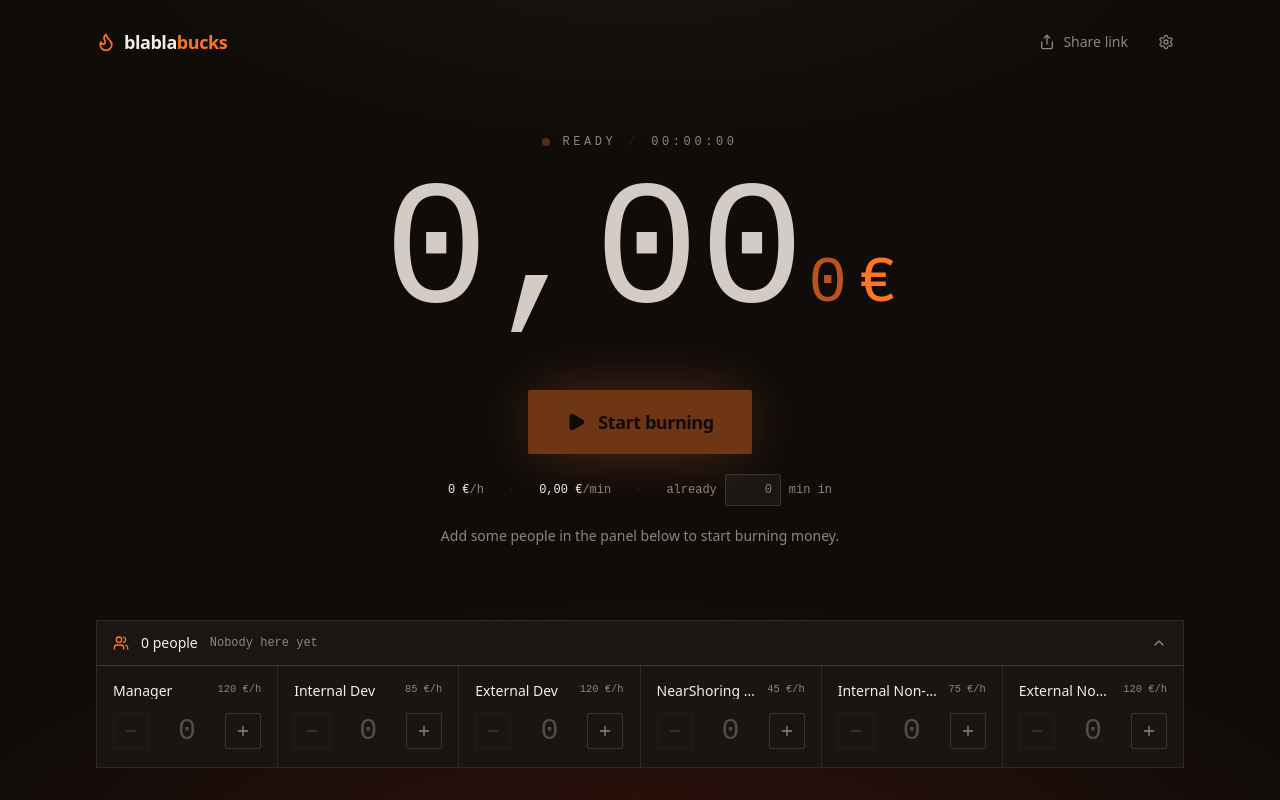
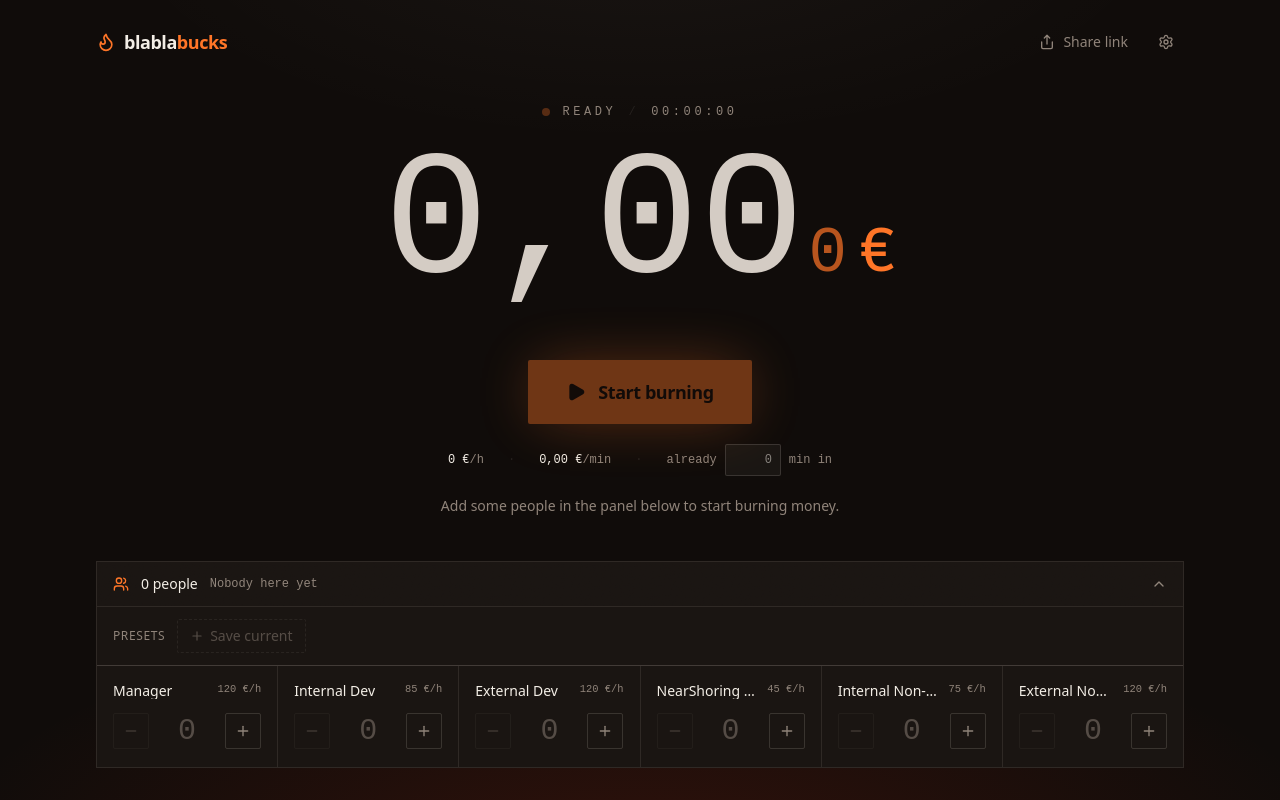
Before and after one commit to TheCodeOne/blablabucks, a React (Vite) app: page / in a window 1280 px wide. Built offline with nearby package versions, Linux system fonts and the light colour scheme.

Commit message:
feat: Add Team Presets functionality

```diff
--- a/src/App.tsx
+++ b/src/App.tsx
@@ -207,6 +207,10 @@
           rates={m.rates}
           maxHeadcount={m.maxHeadcount}
           onChange={m.changeHeadcount}
+          teams={m.teams}
+          onLoadTeam={m.loadTeam}
+          onSaveTeam={m.saveTeam}
+          onDeleteTeam={m.deleteTeam}
         />
       </footer>
     </div>
--- a/src/components/quick-settings.tsx
+++ b/src/components/quick-settings.tsx
@@ -1,7 +1,8 @@
-import { useId } from 'react'
+import { useId, useState } from 'react'
 import { AnimatePresence, motion } from 'motion/react'
-import { ChevronUpIcon, MinusIcon, PlusIcon, UsersIcon } from 'lucide-react'
+import { ChevronUpIcon, MinusIcon, PlusIcon, UsersIcon, Trash2Icon } from 'lucide-react'
 import { CATEGORIES, type CategoryId, type Headcounts, type Rates } from '@/domain/categories'
+import { type TeamPreset } from '@/domain/teams'
 import { formatRate } from '@/lib/format'
 import { usePersistentState } from '@/lib/use-persistent-state'
 import { cn } from '@/lib/utils'
@@ -12,6 +13,10 @@
   maxHeadcount: number
   onChange: (id: CategoryId, delta: number) => void
   readOnly?: boolean
+  teams?: TeamPreset[]
+  onLoadTeam?: (headcounts: Headcounts) => void
+  onSaveTeam?: (name: string) => void
+  onDeleteTeam?: (id: string) => void
 }
 
 /** Open by default on wide screens, collapsed on phones; the user's choice is remembered. */
@@ -22,7 +27,7 @@
  * Headcount per Category with +/- controls. Live: changes apply to a running meeting immediately.
  * Collapsible; the collapsed bar summarizes who's in the room.
  */
-export function QuickSettings({ headcounts, rates, maxHeadcount, onChange, readOnly }: Props) {
+export function QuickSettings({ headcounts, rates, maxHeadcount, onChange, readOnly, teams = [], onLoadTeam, onSaveTeam, onDeleteTeam }: Props) {
   const [open, setOpen] = usePersistentState<boolean>(
     'bbb.quickSettingsOpen.v1',
     defaultOpen(),
@@ -70,6 +75,31 @@
             transition={{ type: 'spring', stiffness: 380, damping: 36, opacity: { duration: 0.15 } }}
             className="overflow-hidden"
           >
+            {!readOnly && (
+              <div className="flex flex-wrap items-center gap-2 border-t border-border bg-card p-3 sm:px-4">
+                <span className="mr-1 text-xs font-medium uppercase tracking-wider text-ash">Presets</span>
+                {teams.map((team) => (
+                  <div key={team.id} className="flex items-center">
+                    <button
+                      type="button"
+                      onClick={() => onLoadTeam?.(team.headcounts)}
+                      className="rounded-l-lg border border-input bg-card px-3 py-1.5 text-sm transition-colors hover:bg-accent hover:text-foreground focus-visible:outline-none focus-visible:ring-2 focus-visible:ring-ring"
+                    >
+                      {team.name}
+                    </button>
+                    <button
+                      type="button"
+                      onClick={() => onDeleteTeam?.(team.id)}
+                      className="flex items-center rounded-r-lg border border-l-0 border-input bg-card px-2 py-1.5 text-ash transition-colors hover:bg-destructive hover:text-destructive-foreground focus-visible:outline-none focus-visible:ring-2 focus-visible:ring-ring"
+                      title="Delete team"
+                    >
+                      <Trash2Icon className="size-3.5" />
+                    </button>
+                  </div>
+                ))}
+                <SaveTeamButton onSave={onSaveTeam} disabled={total === 0} />
+              </div>
+            )}
             <ul className="grid grid-cols-1 gap-px border-t border-border bg-border sm:grid-cols-2 md:grid-cols-3 xl:grid-cols-6">
               {CATEGORIES.map((c) => (
                 <CategoryRow
@@ -181,3 +211,64 @@
     </motion.button>
   )
 }
+
+function SaveTeamButton({ onSave, disabled }: { onSave?: (name: string) => void; disabled: boolean }) {
+  const [editing, setEditing] = useState(false)
+  const [name, setName] = useState('')
+
+  if (!onSave) return null
+
+  if (editing) {
+    return (
+      <form
+        onSubmit={(e) => {
+          e.preventDefault()
+          if (name.trim()) {
+            onSave(name.trim())
+            setEditing(false)
+            setName('')
+          }
+        }}
+        className="flex items-center"
+      >
+        <input
+          autoFocus
+          type="text"
+          value={name}
+          onChange={(e) => setName(e.target.value)}
+          onKeyDown={(e) => {
+            if (e.key === 'Escape') {
+              setEditing(false)
+              setName('')
+            }
+          }}
+          onBlur={() => {
+            // Delay to allow submit to process
+            setTimeout(() => setEditing(false), 150)
+          }}
+          placeholder="Preset name..."
+          className="h-[34px] w-32 rounded-l-lg border border-input bg-card px-2 text-sm focus-visible:border-ring focus-visible:ring-2 focus-visible:ring-ring/50 focus-visible:outline-none"
+        />
+        <button
+          type="submit"
+          disabled={!name.trim()}
+          className="flex h-[34px] items-center rounded-r-lg border border-l-0 border-input bg-card px-2.5 text-sm transition-colors hover:bg-emerald-500/20 hover:text-emerald-500 disabled:opacity-50"
+        >
+          Save
+        </button>
+      </form>
+    )
+  }
+
+  return (
+    <button
+      type="button"
+      onClick={() => setEditing(true)}
+      disabled={disabled}
+      className="flex items-center gap-1.5 rounded-lg border border-dashed border-input bg-transparent px-3 py-1.5 text-sm text-ash transition-colors hover:border-ember/50 hover:text-ember focus-visible:outline-none focus-visible:ring-2 focus-visible:ring-ring disabled:opacity-50"
+    >
+      <PlusIcon className="size-3.5" />
+      Save current
+    </button>
+  )
+}
--- /dev/null
+++ b/src/domain/teams.ts
@@ -0,0 +1,7 @@
+import { type Headcounts } from './categories'
+
+export type TeamPreset = {
+  id: string
+  name: string
+  headcounts: Headcounts
+}
--- a/src/hooks/use-meeting.ts
+++ b/src/hooks/use-meeting.ts
@@ -15,6 +15,7 @@
   start as startSession,
   type Session,
 } from '@/domain/session'
+import { type TeamPreset } from '@/domain/teams'
 import { usePersistentState } from '@/lib/use-persistent-state'
 
 const MAX_HEADCOUNT = 99
@@ -46,6 +47,24 @@
   return s as Session
 }
 
+function sanitizeTeams(raw: unknown): TeamPreset[] {
+  if (!Array.isArray(raw)) return []
+  return raw
+    .map((t) => {
+      if (!t || typeof t !== 'object') return null
+      return {
+        id: String((t as Record<string, unknown>).id || crypto.randomUUID()),
+        name: String((t as Record<string, unknown>).name || 'Unnamed Team'),
+        headcounts: sanitizeRecord(
+          (t as Record<string, unknown>).headcounts,
+          EMPTY_HEADCOUNTS,
+          clampHeadcount,
+        ),
+      }
+    })
+    .filter(Boolean) as TeamPreset[]
+}
+
 /** All meeting state, persisted to localStorage so a reload or tab switch loses nothing. */
 export function useMeeting() {
   const [rates, setRatesRaw] = usePersistentState<Rates>('bbb.rates.v1', DEFAULT_RATES, (r) =>
@@ -65,6 +84,11 @@
     'bbb.elapsedMinutes.v1',
     0,
     (r) => (isNum(r) ? Math.max(0, Math.round(r)) : 0),
+  )
+  const [teams, setTeams] = usePersistentState<TeamPreset[]>(
+    'bbb.teams.v1',
+    [],
+    sanitizeTeams,
   )
 
   const currentBurnRate = burnRatePerHour(headcounts, rates)
@@ -93,6 +117,29 @@
     [headcounts, setRatesRaw, applyRate],
   )
 
+  const loadTeam = useCallback(
+    (teamHeadcounts: Headcounts) => {
+      const clean = sanitizeRecord(teamHeadcounts, EMPTY_HEADCOUNTS, clampHeadcount)
+      setHeadcountsRaw(clean)
+      applyRate(burnRatePerHour(clean, rates))
+    },
+    [rates, setHeadcountsRaw, applyRate],
+  )
+
+  const saveTeam = useCallback(
+    (name: string) => {
+      setTeams((t) => [...t, { id: crypto.randomUUID(), name, headcounts }])
+    },
+    [headcounts, setTeams],
+  )
+
+  const deleteTeam = useCallback(
+    (id: string) => {
+      setTeams((t) => t.filter((team) => team.id !== id))
+    },
+    [setTeams],
+  )
+
   const start = useCallback(
     () => setSession((s) => startSession(s, Date.now(), currentBurnRate, elapsedMinutes)),
     [setSession, currentBurnRate, elapsedMinutes],
@@ -108,6 +155,10 @@
     setRates,
     headcounts,
     changeHeadcount,
+    teams,
+    loadTeam,
+    saveTeam,
+    deleteTeam,
     session,
     currentBurnRate,
     elapsedMinutes,
```
